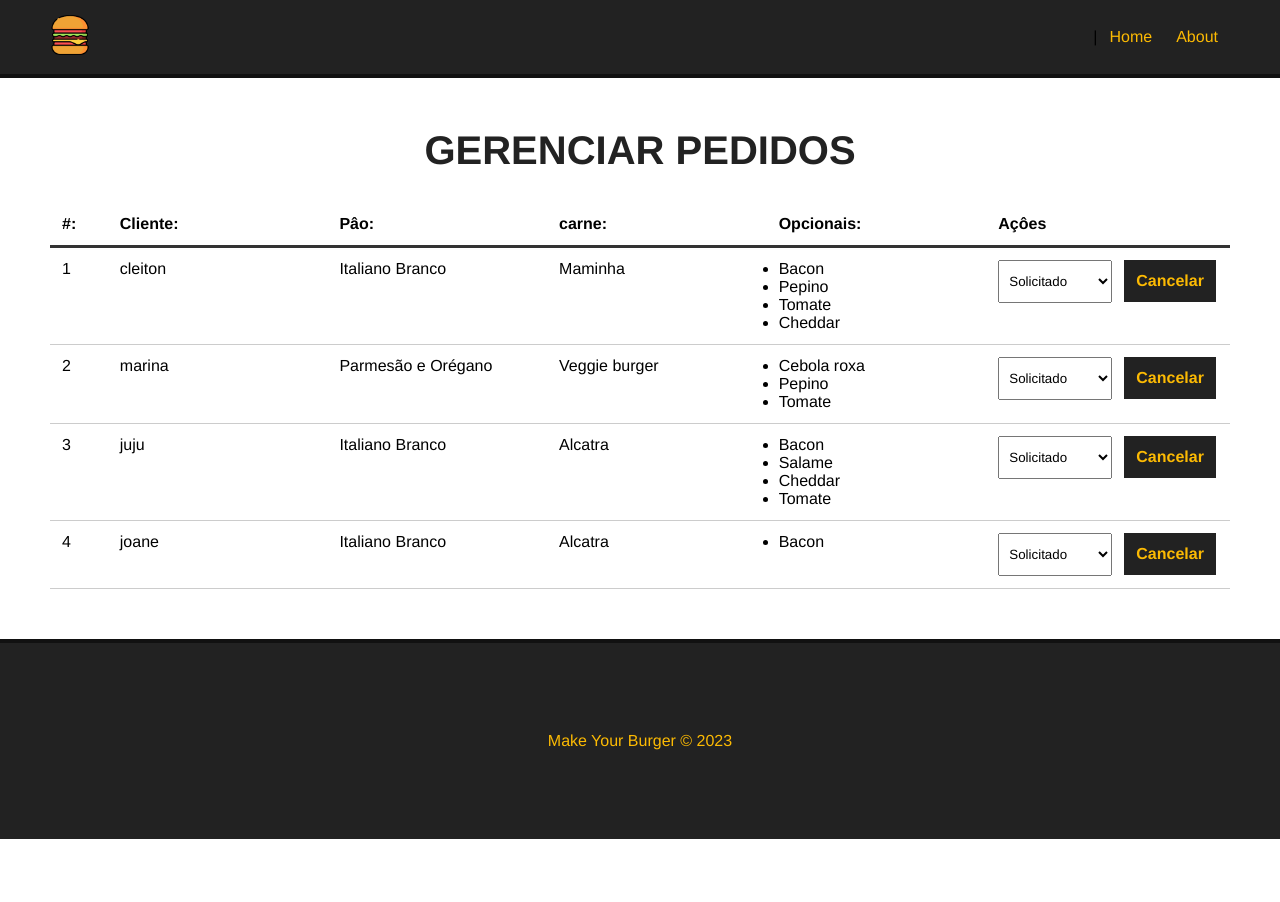
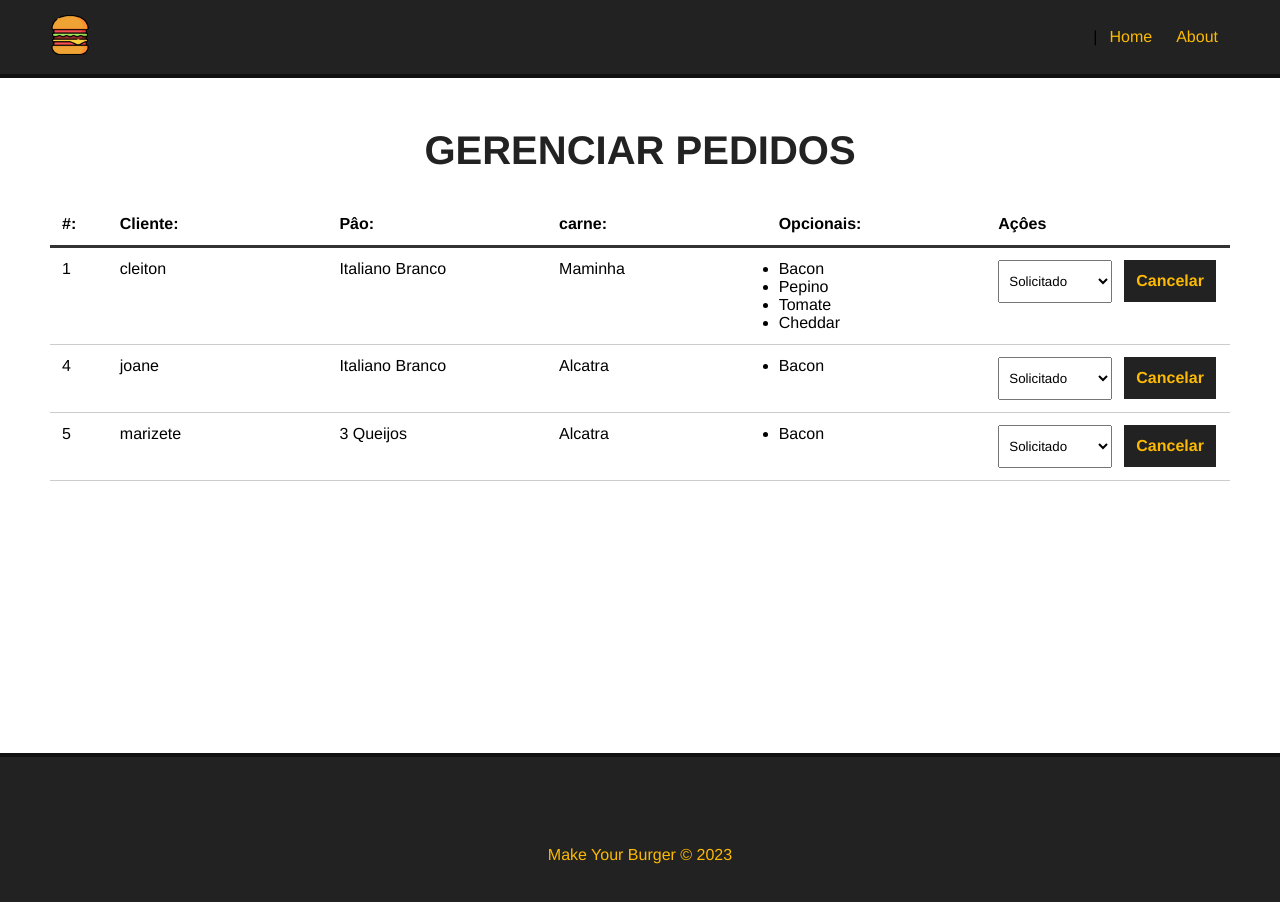
Before and after one commit to cleitonBarros/Makeyouburger, a Vue app in the folder myb/: page /pedidos in a window 1280 px wide. Shown: the top 902 px of the page. Before the commit the page ends 839 px from the top, so only its background shows below. Built offline with nearby package versions, Linux system fonts and the light colour scheme; data requests are answered from the project's data file.

Commit message:
crete function delete burger

```diff
--- a/myb/db/db.json
+++ b/myb/db/db.json
@@ -92,31 +92,6 @@
       "id": 1
     },
     {
-      "nome": "marina",
-      "carne": "Veggie burger",
-      "pao": "Parmesão e Orégano",
-      "opcionais": [
-        "Cebola roxa",
-        "Pepino",
-        "Tomate"
-      ],
-      "status": "solicitado",
-      "id": 2
-    },
-    {
-      "nome": "juju",
-      "carne": "Alcatra",
-      "pao": "Italiano Branco",
-      "opcionais": [
-        "Bacon",
-        "Salame",
-        "Cheddar",
-        "Tomate"
-      ],
-      "status": "solicitado",
-      "id": 3
-    },
-    {
       "nome": "joane",
       "carne": "Alcatra",
       "pao": "Italiano Branco",
@@ -125,7 +100,16 @@
       ],
       "status": "solicitado",
       "id": 4
+    },
+    {
+      "nome": "marizete",
+      "carne": "Alcatra",
+      "pao": "3 Queijos",
+      "opcionais": [
+        "Bacon"
+      ],
+      "status": "solicitado",
+      "id": 5
     }
-
   ]
 }
--- a/myb/src/components/Dashboard.vue
+++ b/myb/src/components/Dashboard.vue
@@ -26,7 +26,7 @@
                         <option v-for="s in status" :key="s.id" value="s.tipo" :selected="burger.status === s.tipo"
                         >{{ s.tipo }}</option>
                     </select>
-                    <button class="delete-btn">Cancelar</button>
+                    <button class="delete-btn" @click="deleteBurger(burger.id)">Cancelar</button>
                 </div>
             </div>
         </div>
@@ -55,6 +55,12 @@
                 const data = await req.json()
 
                 this.status = data
+            },
+            async deleteBurger(id){
+                const req = await fetch(`http://localhost:3000/burgers/${id}`,{
+                    method: "DELETE"
+                })
+                this.getBurger()
             }
         },
         mounted(){
@@ -66,6 +72,7 @@
     #burger-table{
         max-width: 1200px;
         margin: 0 auto;
+        min-height: 500px;
     }
     #burguer-table-heading,
     #burger-table-rows,
```
